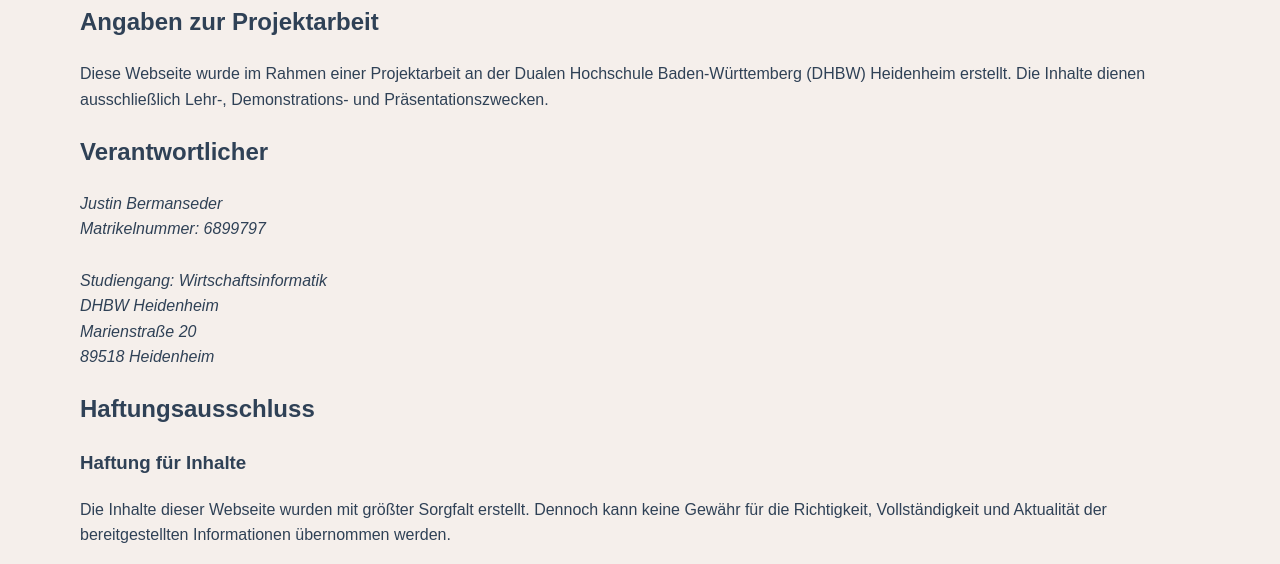
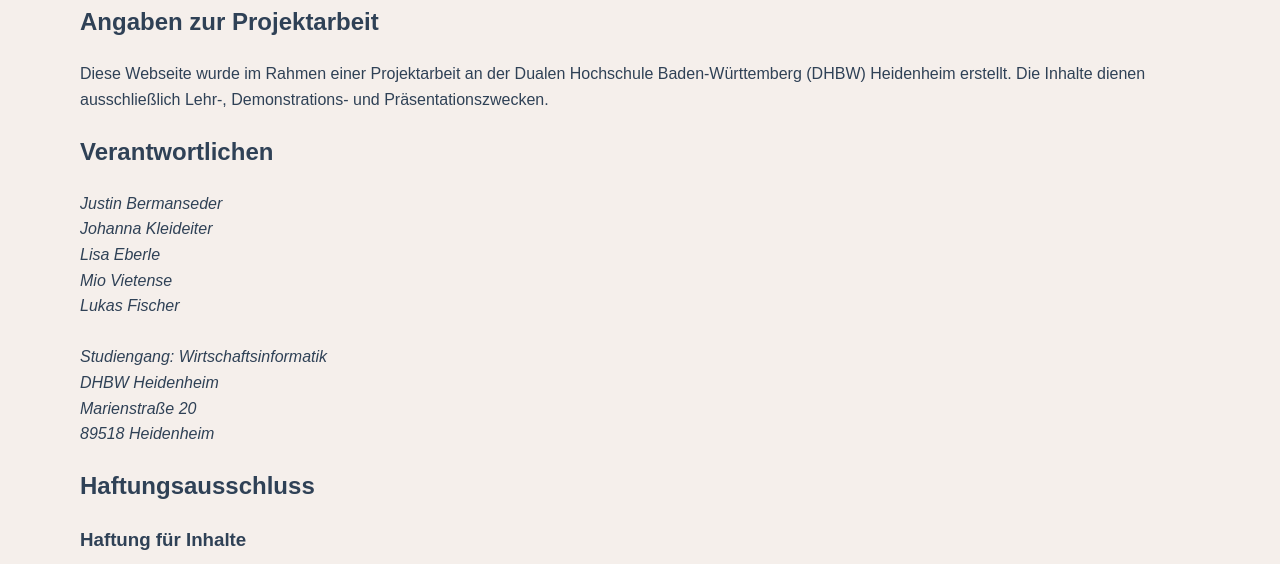
Before and after one commit to kleideiterj/studykid, a plain HTML site: page impressum.html in a window 1280 px wide. Shown: the part 194-758 px from the top of the page. Drawn offline with Linux system fonts and the light colour scheme.

Commit message:
Verantwortlichen

```diff
--- a/impressum.html
+++ b/impressum.html
@@ -43,7 +43,7 @@
 
         <h1>Impressum</h1>
 
-        <section id="autor">
+        <section id="verantwortlichen">
 
             <h2>Angaben zur Projektarbeit</h2>
 
@@ -54,11 +54,14 @@
                 und Präsentationszwecken.
             </p>
 
-            <h2>Verantwortlicher</h2>
+            <h2>Verantwortlichen</h2>
 
             <address>
                 Justin Bermanseder<br>
-                Matrikelnummer: 6899797<br>
+                Johanna Kleideiter<br>
+                Lisa Eberle<br>
+                Mio Vietense<br>
+                Lukas Fischer<br>
                 <br>
                 Studiengang: Wirtschaftsinformatik<br>
                 DHBW Heidenheim<br>
```
Also changed, not shown: datenschutz.html (+6 -2 lines).
